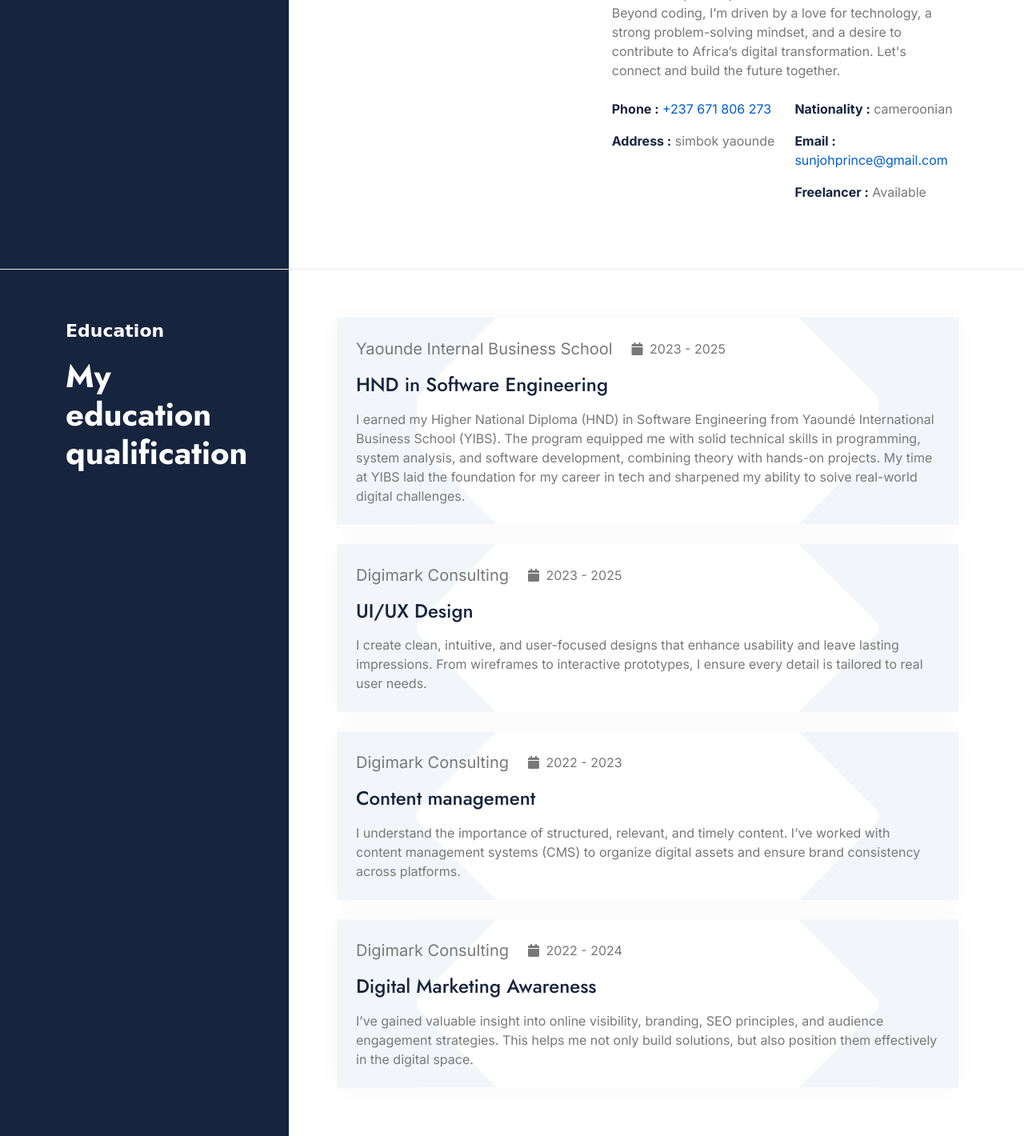
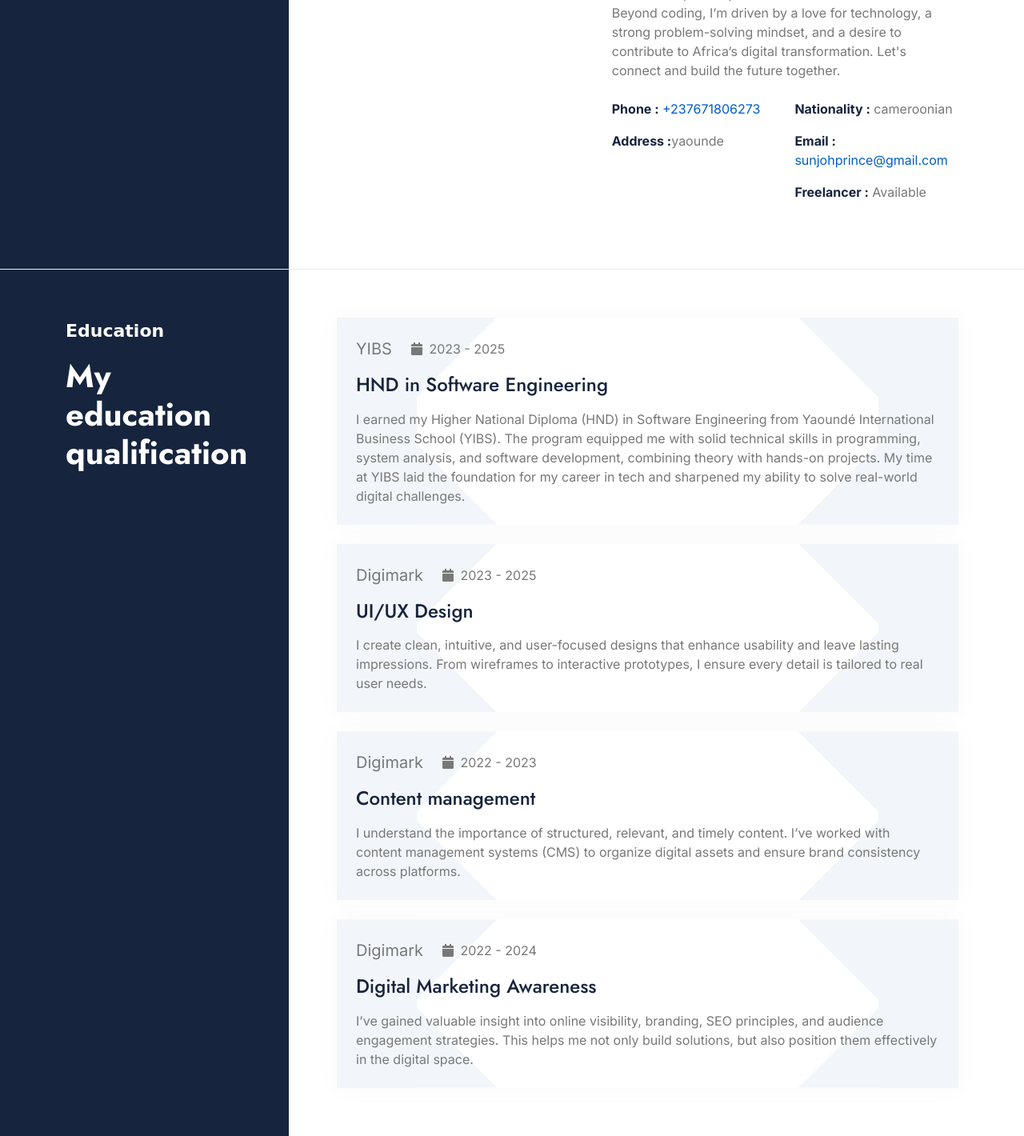
Before and after one commit to prinsley237/portfolio, a plain HTML site: page index.html in a window 1280 px wide. Shown: the part 1080-2500 px from the top of the page at 80% size. Drawn offline with nearby package versions, Linux system fonts and the light colour scheme; a web font is replaced by a local one.

Commit message:
Update index.html

```diff
--- a/index.html
+++ b/index.html
@@ -153,8 +153,8 @@ Beyond coding, I’m driven by a love for technology, a strong problem-solving m
                                     </p>
                                     <div class="row g-4 mb-4">
                                         <div class="col-6">
-                                            <a href="tel:+237671806273"><p><strong class="fw-bold text-dark">Phone :</strong> +237 671 806 273</p></a>
-                                            <p class="mb-0"><strong class="fw-bold text-dark">Address :</strong> simbok yaounde</p>
+                                            <a href="tel:+237671806273"><p><strong class="fw-bold text-dark">Phone :</strong> +237671806273</p></a>
+                                            <p class="mb-0"><strong class="fw-bold text-dark">Address :</strong>yaounde</p>
                                         </div>
                                         <div class="col-6">
                                             <p><strong class="fw-bold text-dark">Nationality :</strong> cameroonian</p>
@@ -190,7 +190,7 @@ Beyond coding, I’m driven by a love for technology, a strong problem-solving m
                                 <div class="col-12">
                                     <div class="education-item rounded p-4 h-100 wow fadeInUp" data-wow-delay="0.1s">
                                         <div class="d-flex align-items-center mb-3">
-                                            <p class="fs-5 mb-0 me-4">Yaounde Internal Business School</p>
+                                            <p class="fs-5 mb-0 me-4">YIBS</p>
                                             <div>
                                                 <span class="fa fa-calendar me-1"></span> 2023 - 2025
                                             </div>
@@ -203,7 +203,7 @@ Beyond coding, I’m driven by a love for technology, a strong problem-solving m
                                 <div class="col-12">
                                     <div class="education-item rounded p-4 h-100 wow fadeInUp" data-wow-delay="0.3s">
                                         <div class="d-flex align-items-center mb-3">
-                                            <p class="fs-5 mb-0 me-4">Digimark Consulting</p>
+                                            <p class="fs-5 mb-0 me-4">Digimark</p>
                                             <div>
                                                 <span class="fa fa-calendar me-1"></span> 2023 - 2025
                                             </div>
@@ -216,7 +216,7 @@ Beyond coding, I’m driven by a love for technology, a strong problem-solving m
                                 <div class="col-12">
                                     <div class="education-item rounded p-4 h-100 wow fadeInUp" data-wow-delay="0.5s">
                                         <div class="d-flex align-items-center mb-3">
-                                            <p class="fs-5 mb-0 me-4">Digimark Consulting</p>
+                                            <p class="fs-5 mb-0 me-4">Digimark</p>
                                             <div>
                                                 <span class="fa fa-calendar me-1"></span> 2022 - 2023
                                             </div>
@@ -229,7 +229,7 @@ Beyond coding, I’m driven by a love for technology, a strong problem-solving m
                                                                 <div class="col-12">
                                     <div class="education-item rounded p-4 h-100 wow fadeInUp" data-wow-delay="0.5s">
                                         <div class="d-flex align-items-center mb-3">
-                                            <p class="fs-5 mb-0 me-4">Digimark Consulting </p>
+                                            <p class="fs-5 mb-0 me-4">Digimark</p>
                                             <div>
                                                 <span class="fa fa-calendar me-1"></span> 2022 - 2024
                                             </div>
@@ -592,7 +592,7 @@ Beyond coding, I’m driven by a love for technology, a strong problem-solving m
                                                     <p class="text-body mb-3"><i class="fa fa-calendar-alt me-2"></i> November 12, 2024</p>
                                                     <a href="#" class="d-inline-block h4 mb-4">Secrets of the web development</a>
                                                     <div class="py-2 px-3 bg-light d-flex justify-content-between">
-                                                        <p class="mb-0 text-body">By <a href="https://wa.me/message/4A4NHIGGCNJ2M1" class="h6">SP Digital Forge</a></p>
+                                                        <p class="mb-0 text-body">By <a href="https://wa.me/message/4A4NHIGGCNJ2M1" class="h6">Presly</a></p>
                                                         <p class="mb-0 text-body">In <a href="#" class="h6">Design</a></p>
                                                     </div>
                                                 </div>
@@ -615,7 +615,7 @@ Beyond coding, I’m driven by a love for technology, a strong problem-solving m
                                                     <p class="text-body mb-3"><i class="fa fa-calendar-alt me-2"></i> November 18, 2024</p>
                                                     <a href="#" class="d-inline-block h4 mb-4">How to Create Quality Figma Design</a>
                                                     <div class="py-2 px-3 bg-light d-flex justify-content-between">
-                                                        <p class="mb-0 text-body">By <a href="https://wa.me/message/4A4NHIGGCNJ2M1" class="h6">SP Digital Forge</a></p>
+                                                        <p class="mb-0 text-body">By <a href="https://wa.me/message/4A4NHIGGCNJ2M1" class="h6">Presly</a></p>
                                                         <p class="mb-0 text-body">In <a href="#" class="h6">Media</a></p>
                                                     </div>
                                                 </div>
@@ -638,7 +638,7 @@ Beyond coding, I’m driven by a love for technology, a strong problem-solving m
                                                     <p class="text-body mb-3"><i class="fa fa-calendar-alt me-2"></i> November 23, 2025</p>
                                                     <a href="#" class="d-inline-block h4 mb-4">Tutorials for Learning Development</a>
                                                     <div class="py-2 px-3 bg-light d-flex justify-content-between">
-                                                        <p class="mb-0 text-body">By <a href="https://wa.me/message/4A4NHIGGCNJ2M1" class="h6">SP Digital Forge</a></p>
+                                                        <p class="mb-0 text-body">By <a href="https://wa.me/message/4A4NHIGGCNJ2M1" class="h6">Presly</a></p>
                                                         <p class="mb-0 text-body">In <a href="#" class="h6">Lifestyle</a></p>
                                                     </div>
                                                 </div>
@@ -661,7 +661,7 @@ Beyond coding, I’m driven by a love for technology, a strong problem-solving m
                                                     <p class="text-body mb-3"><i class="fa fa-calendar-alt me-2"></i> November 26, 2025</p>
                                                     <a href="#" class="d-inline-block h4 mb-4">Tutorials for Learning Development</a>
                                                     <div class="py-2 px-3 bg-light d-flex justify-content-between">
-                                                        <p class="mb-0 text-body">By <a href="https://wa.me/message/4A4NHIGGCNJ2M1" class="h6">SP Digital Forge</a></p>
+                                                        <p class="mb-0 text-body">By <a href="https://wa.me/message/4A4NHIGGCNJ2M1" class="h6">Presly</a></p>
                                                         <p class="mb-0 text-body">In <a href="#" class="h6">Design</a></p>
                                                     </div>
                                                 </div>
```
